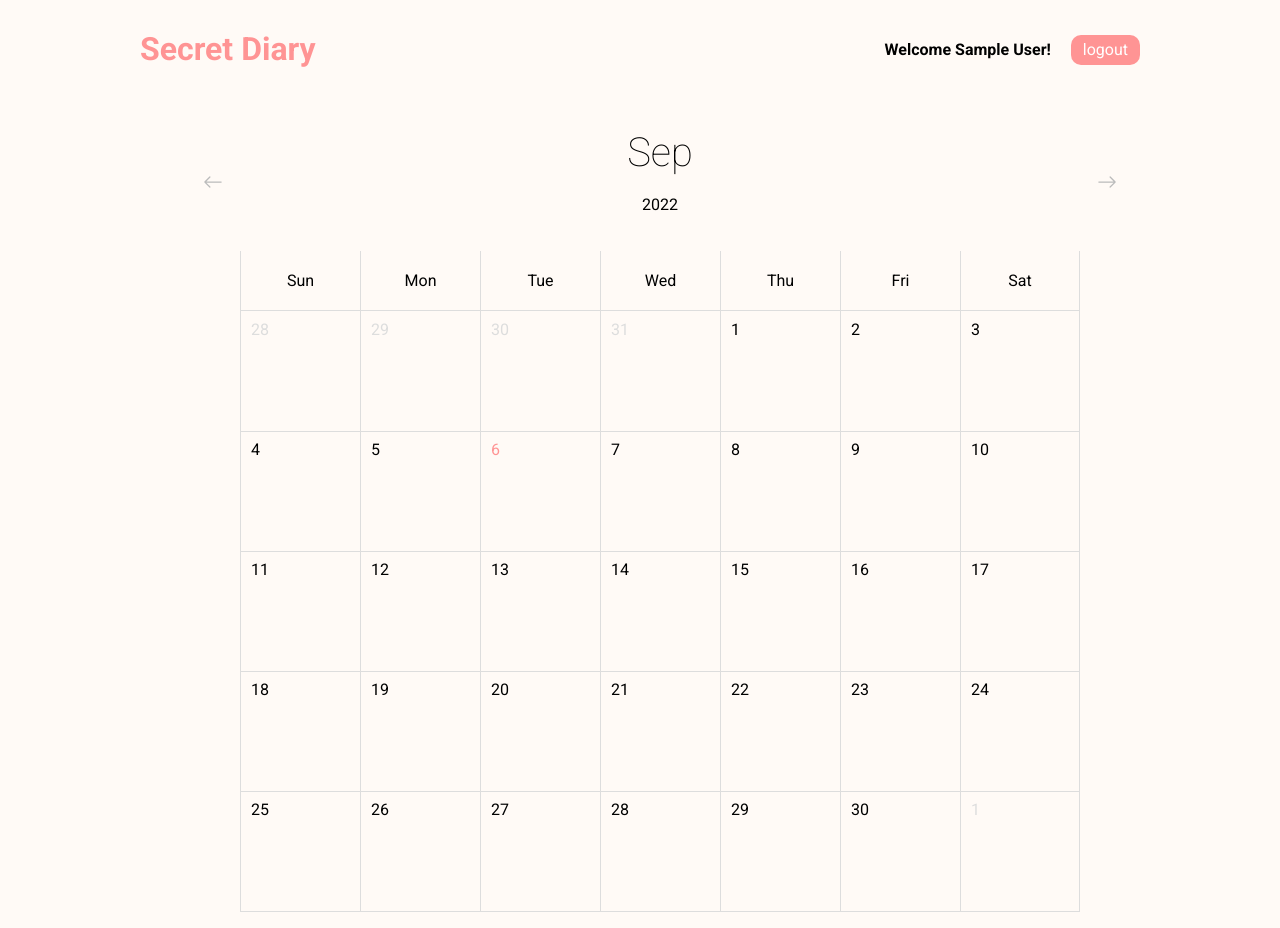
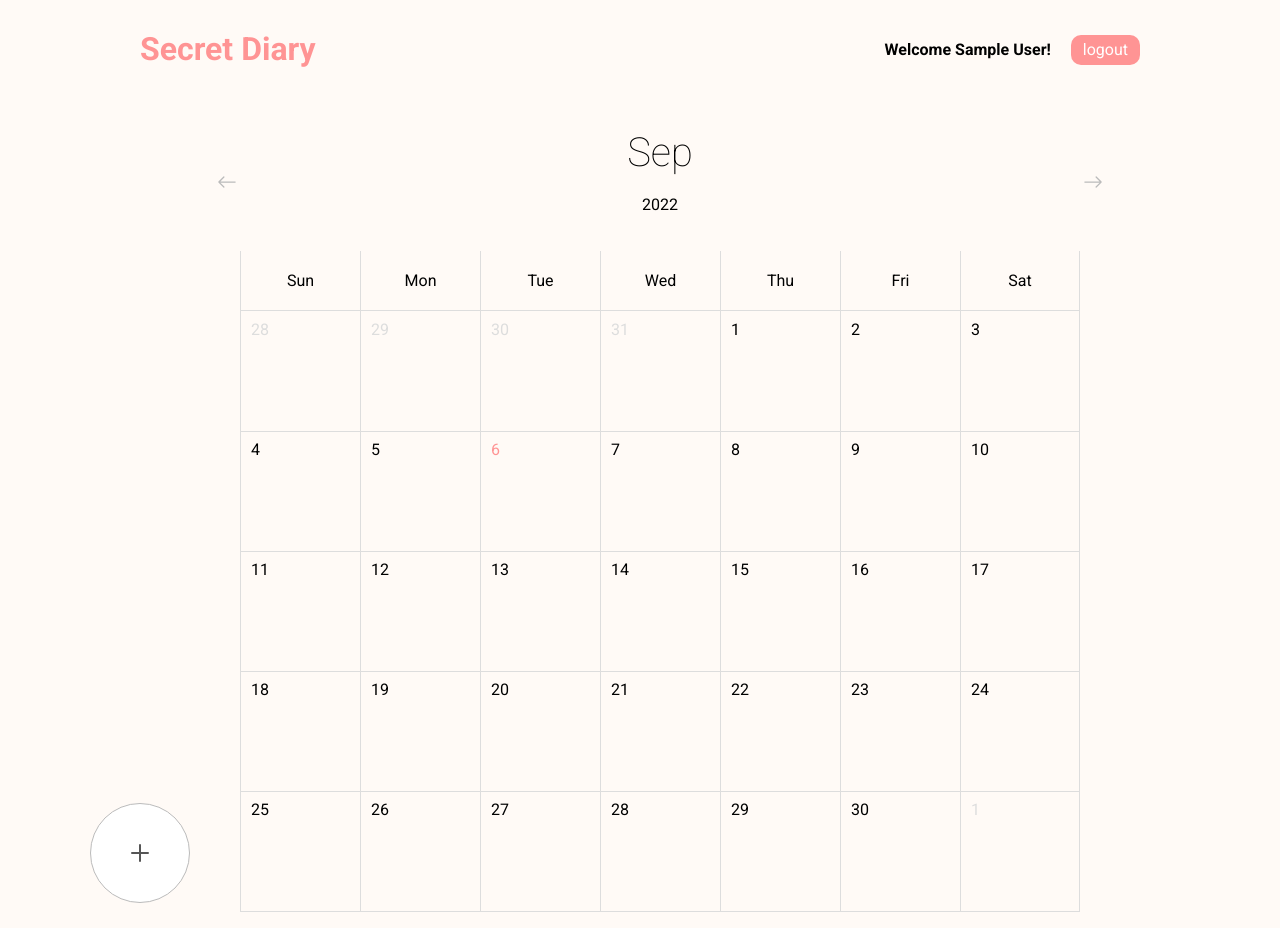
Before and after one commit to sojeongsojeong-park/diary, a React (Create React App) app: page / in a window 1280 px wide. Built offline with nearby package versions, Linux system fonts and the light colour scheme; no server answers; sample sign-in values are in the browser's storage.

Commit message:
feat: make diaryContext for diary modal

```diff
--- a/src/components/Calendar/RenderHeader.module.css
+++ b/src/components/Calendar/RenderHeader.module.css
@@ -4,7 +4,8 @@
   justify-content: space-around;
   align-items: center;
   padding-top: 30px;
-  margin-left: 40px;
+  padding-left: 40px;
+  margin: auto;
 }
 .month,
 .year {
--- /dev/null
+++ b/src/context/DiaryContext.js
@@ -0,0 +1,26 @@
+import { createContext, useState } from "react";
+
+const DiaryContext = createContext();
+
+const DiaryContextProvider = ({ children }) => {
+  const [openState, setOpenState] = useState({
+    isOpen: false,
+    date: "",
+  });
+  const updateOpenState = (bool, date) => {
+    setOpenState({ isOpen: bool, date: date });
+    console.log(openState);
+  };
+
+  const contextValue = {
+    openState: openState,
+    updateOpenHandler: updateOpenState,
+  };
+  return (
+    <DiaryContext.Provider value={contextValue}>
+      {children}
+    </DiaryContext.Provider>
+  );
+};
+
+export { DiaryContext, DiaryContextProvider };
--- a/src/pages/calendar/Calendar.jsx
+++ b/src/pages/calendar/Calendar.jsx
@@ -1,14 +1,17 @@
-import React, { useState } from "react";
-import { addMonths, subMonths } from "date-fns";
+import React, { useState, useContext } from "react";
+import { addMonths, subMonths, format } from "date-fns";
 import RenderHeader from "../../components/Calendar/RenderHeader";
 import RenderDays from "../../components/Calendar/RenderDays";
 import RenderCells from "../../components/Calendar/RenderCells";
+import { HiOutlinePlus } from "react-icons/hi";
 
 import classes from "./Calendar.module.css";
+import { DiaryContext } from "../../context/DiaryContext";
 
 const Calendar = () => {
   const [currentMonth, setCurrentMonth] = useState(new Date());
   const [selectedDate, setSelectedDate] = useState(new Date());
+  const openHandler = useContext(DiaryContext);
 
   const prevMonth = () => {
     setCurrentMonth(subMonths(currentMonth, 1));
@@ -19,6 +22,9 @@ const Calendar = () => {
   const onDateClick = (day) => {
     setSelectedDate(day);
     console.log(selectedDate);
+  };
+  const openDiaryHandler = (date) => {
+    openHandler.updateOpenHandler(true, date);
   };
   return (
     <div className={classes.calendar}>
@@ -33,6 +39,14 @@ const Calendar = () => {
         selectedDate={selectedDate}
         onDateClick={onDateClick}
       />
+      <div
+        className={classes.addDiary}
+        onClick={() => {
+          openDiaryHandler(format(selectedDate, "yyyyMMMdd"));
+        }}
+      >
+        <HiOutlinePlus className={classes.plus} />
+      </div>
     </div>
   );
 };
--- a/src/pages/calendar/Calendar.module.css
+++ b/src/pages/calendar/Calendar.module.css
@@ -2,3 +2,20 @@
   width: fit-content;
   margin: auto;
 }
+
+.addDiary {
+  display: flex;
+  width: 100px;
+  height: 100px;
+  justify-content: center;
+  align-items: center;
+  border: 0.5px solid #bbb;
+  border-radius: 50px;
+  background-color: #fff;
+  margin: -125px 0 20px -50px;
+  cursor: pointer;
+}
+.plus {
+  color: #555;
+  font-size: 24px;
+}
```
Also changed, not shown: src/App.jsx (+13 -2 lines).
